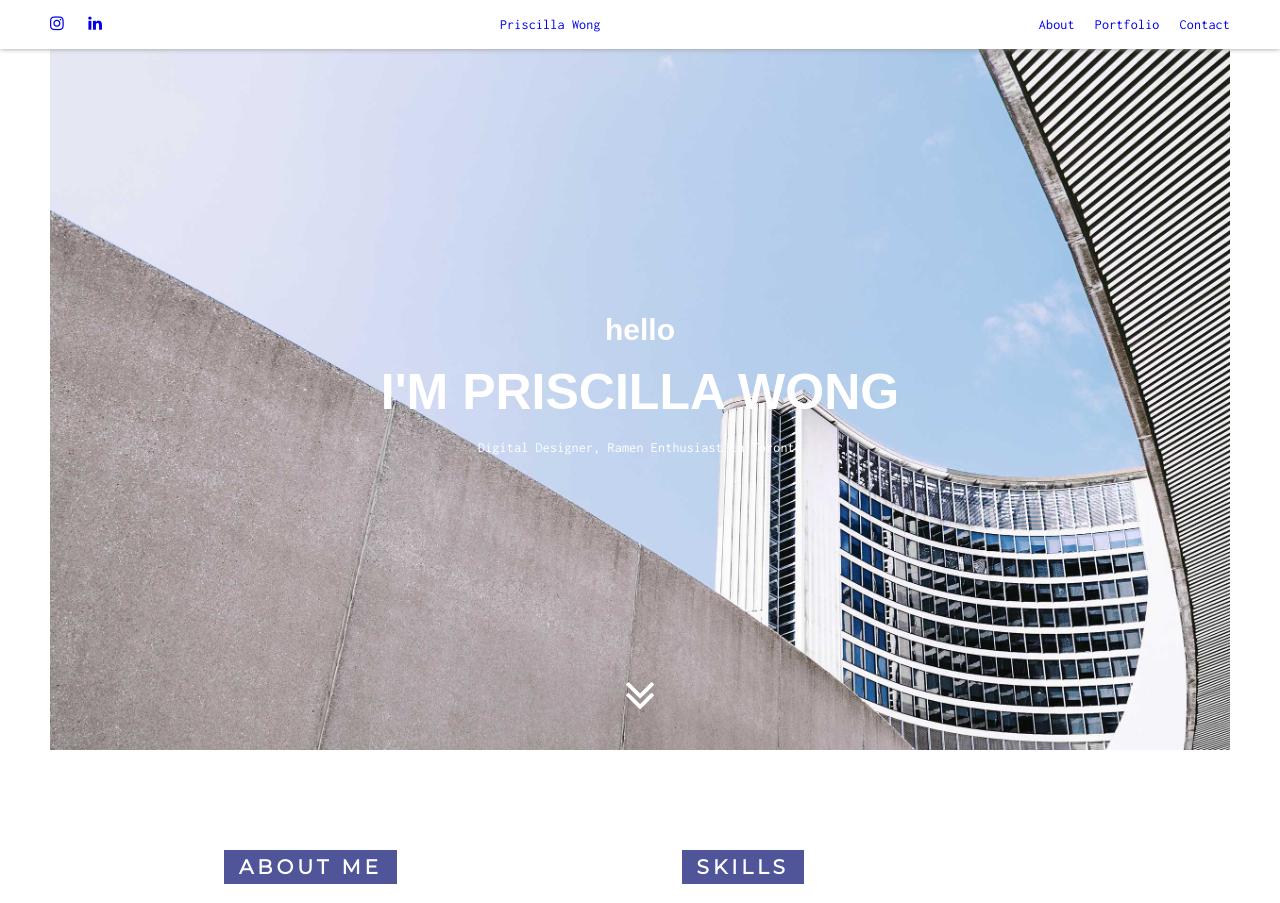
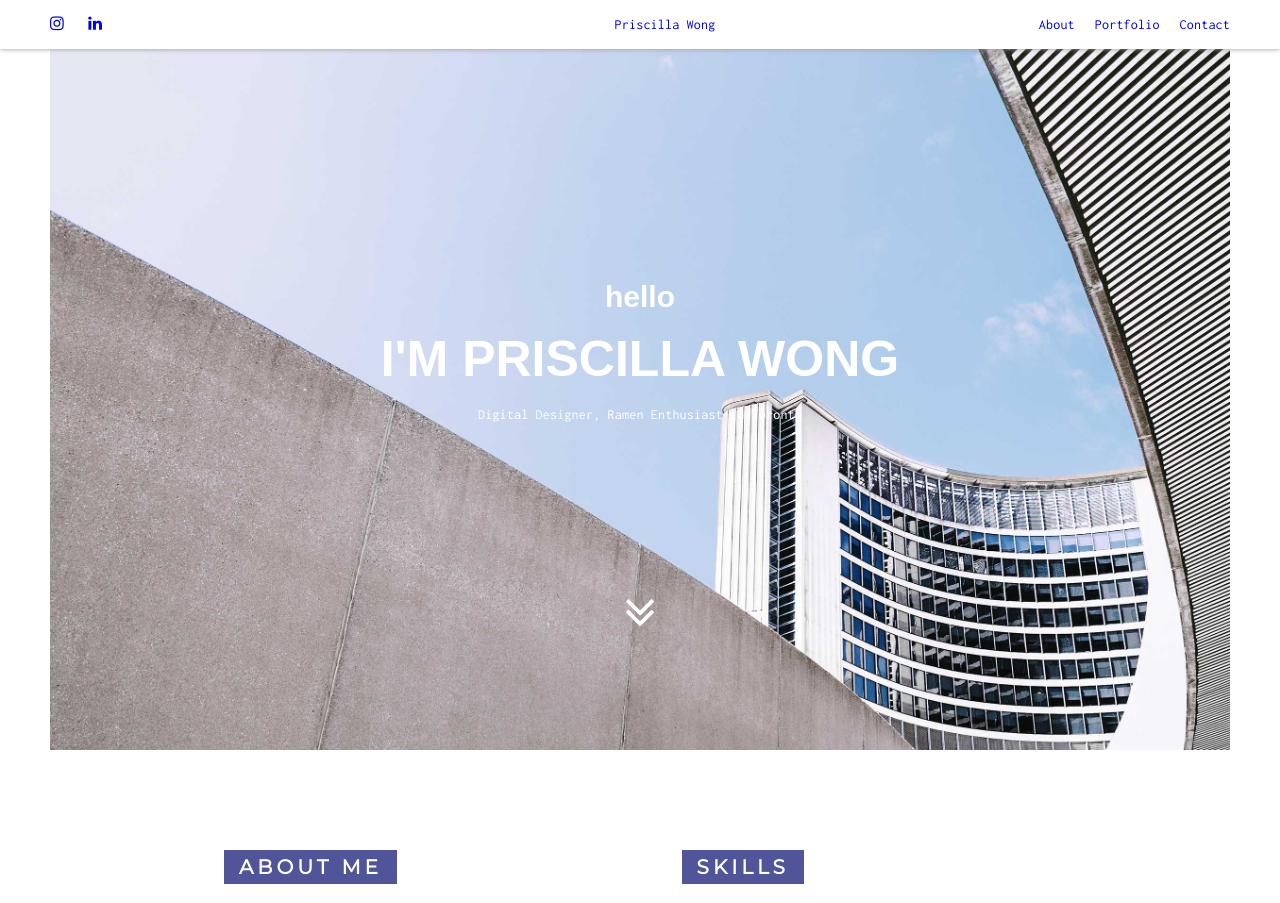
Before and after one commit to priswongys/priswongys.github.io, a PHP site: page / in a window 1280 px wide. Shown: the top 903 px of the page. Run offline with PHP 8.4, Linux system fonts and the light colour scheme.

Commit message:
Navigation & Flickity fixes

```diff
--- a/index.html
+++ b/index.html
@@ -11,6 +11,7 @@
 </head>
 
 <body>
+	<header>
 		<nav id="top">
 			<div class="headwrapper flex-container nav-main">
 				<div class="socialicons">
@@ -31,7 +32,7 @@
 						</ul>
 					</div>
 
-			</div>
+				<!-- </div> -->
 			</div>
 		</nav>
 
@@ -43,6 +44,8 @@
 				<a href="#about"><i class="fa fa-angle-double-down" aria-hidden="true"></i></a>
 			</div>
 		</section>
+	</header>
+
 
 	<article id="about" class="wrapper">
 		<div class="experience">
--- a/styles/styles.css
+++ b/styles/styles.css
@@ -39,6 +39,12 @@ input[type=reset],input[type=submit]{-webkit-appearance:button;cursor:pointer;}b
 
 .socialicons {
 	padding-left: 50px;
+	flex: 1;
+}
+
+.nav-actions {
+	flex: 1;
+	justify-content: flex-end;
 }
 
 nav p {
@@ -88,20 +94,25 @@ section {
 }
 
 .maintitle {
-	position: absolute;
+	/*position: absolute;
 	top: 0;
 	left: 0;
 	right: 0;
 	bottom: 0;
-	transform: translateY(120%);
+	transform: translateY(120%);*/
+	margin: auto;
 	color: #fff;
 	height: 30vh;
+}
+
+.slider {
+	display: flex;
 }
 
 .slider i {
 	font-size:50px;
 	color: #fff;
-	margin: 200px auto auto auto;
+	margin: 150px auto auto auto;
 }
 
 
@@ -132,6 +143,10 @@ h3 {
 	background: #505499;
 	display: inline-block;
 	padding: 5px 15px;
+}
+
+.portfolio h3 {
+	margin: 5px auto 5px auto;
 }
 
 h4 {
@@ -251,6 +266,7 @@ main a, .interests a, .sideprojects a {
 	width: 50%;
 	height: 100%;
 	margin-top: 35px;
+	object-fit: cover;
 }
 
 .description-right {
@@ -272,6 +288,10 @@ main a, .interests a, .sideprojects a {
 
 a:hover {
 	border-bottom: none;
+}
+
+.galleryItem {
+	height: 300px;
 }
 
 
@@ -438,4 +458,8 @@ footer div {
 	.banner h1, .bannerui h1{
 		transform: translateY(125%);
 	}
+
+	.headwrapper p {
+		padding-left: 50px;
+	}
 }
```
Also changed, not shown: weatherpanda.html (+8 -10 lines). Lines whose indentation alone changed are shown as unchanged.
